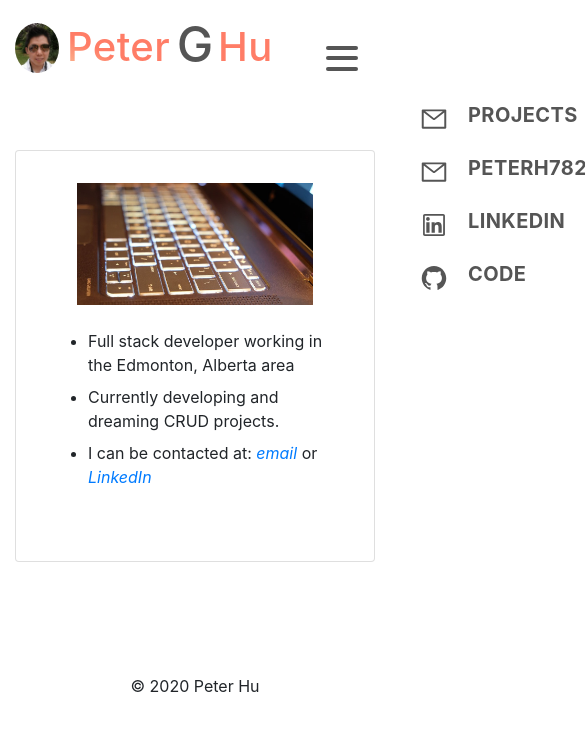
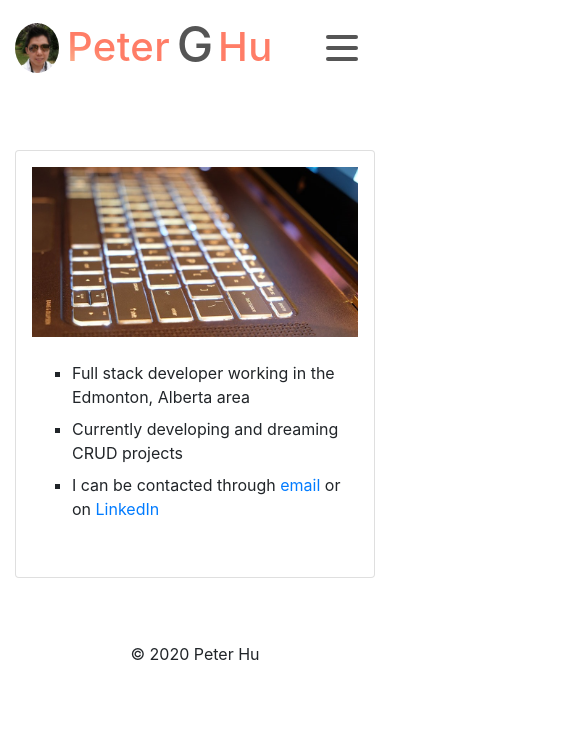
Before and after one commit to pghu782/peterhu.dev, a Gatsby site: page / in a window 390 px wide. Shown: the top 730 px of the page, 585 px wide, since content can reach past the window. Built offline with nearby package versions, Linux system fonts and the light colour scheme; Gatsby itself is replaced by a stand-in of ours.

Commit message:
Fix mobile menu

```diff
--- a/src/components/BurgerToggle/BurgerToggle.scss
+++ b/src/components/BurgerToggle/BurgerToggle.scss
@@ -1,6 +1,6 @@
 button.burger {
   position: absolute;
-  top: 5%;
+  top: 2rem;
   right: 2rem;
   display: flex;
   flex-direction: column;
--- a/src/components/Layout/Layout.js
+++ b/src/components/Layout/Layout.js
@@ -17,7 +17,7 @@ const Layout = ({ children }) => {
   `)
 
   return (
-    <>
+    <div className="layout">
       <link
         href="https://fonts.googleapis.com/css?family=Roboto&display=swap"
         rel="stylesheet"
@@ -27,7 +27,7 @@ const Layout = ({ children }) => {
         <main>{children}</main>
       </div>
       <footer>© {new Date().getFullYear()} Peter Hu</footer>
-    </>
+    </div>
   )
 }
 
--- a/src/components/Layout/Layout.scss
+++ b/src/components/Layout/Layout.scss
@@ -1,4 +1,7 @@
 @import "../../assets/variables";
+@import "node_modules/bootstrap/scss/functions";
+@import "node_modules/bootstrap/scss/variables";
+@import "node_modules/bootstrap/scss/mixins/_breakpoints";
 
 /* Styles */
 html {
@@ -12,6 +15,11 @@ body {
   -webkit-font-smoothing: antialiased;
   -moz-osx-font-smoothing: grayscale;
   background-color: rgb(248, 248, 248);
+}
+
+.layout {
+  position: relative;
+  overflow-x: hidden;
 }
 
 header {
@@ -33,6 +41,10 @@ header {
       letter-spacing: 0.4px;
     }
   }
+}
+
+ul {
+  list-style: square;
 }
 
 li {
@@ -140,7 +152,7 @@ li {
 footer {
   display: block;
   text-align: center;
-  margin-top: 7rem;
+  margin-top: 4rem;
   margin-bottom: 2rem;
 }
 
@@ -148,12 +160,31 @@ footer {
   margin: 0 auto;
 }
 
+.index-image-container {
+  @include media-breakpoint-up(sm) {
+    margin-bottom: 2rem;
+
+    img {
+      width: 94%;
+      height: 285px;
+    }
+  }
+
+  @include media-breakpoint-down(sm) {
+    margin-bottom: 1.5rem;
+
+    img {
+      width: 100%;
+    }
+  }
+}
+
 .description-container {
   max-width: 750px;
   padding: 2rem;
 
-  img {
-    width: 80%;
+  @include media-breakpoint-down(sm) {
+    padding: 1rem;
   }
 }
 
--- a/src/components/MobileMenu/MobileMenu.js
+++ b/src/components/MobileMenu/MobileMenu.js
@@ -4,6 +4,7 @@ import {
   AiOutlineMail,
   AiOutlineLinkedin,
   AiOutlineGithub,
+  AiOutlineCode,
 } from "react-icons/ai"
 
 import "./MobileMenu.scss"
@@ -14,13 +15,14 @@ const MobileMenu = ({ open }) => {
     otherWindow.opener = null
   }
 
-  let navHidden = open ? "" : "hidden"
+  let menuClasses = "mobileMenu"
+  if (!open) menuClasses = menuClasses + " hidden"
 
   return (
-    <nav open={open} className={navHidden}>
+    <div open={open} className={menuClasses}>
       <div className="row">
         <button type="button" className="btn btn-circle">
-          <AiOutlineMail />
+          <AiOutlineCode />
         </button>
         <a href="/projects">Projects</a>
       </div>
@@ -32,7 +34,7 @@ const MobileMenu = ({ open }) => {
         >
           <AiOutlineMail />
         </button>
-        <a href="peterh782@gmail.com">peterh782@gmail.com</a>
+        <a href="peterh782@gmail.com">Email</a>
       </div>
       <div className="row">
         <button
@@ -59,7 +61,7 @@ const MobileMenu = ({ open }) => {
         </button>
         <a href="https://github.com/peterghu">CODE</a>
       </div>
-    </nav>
+    </div>
   )
 }
 
--- a/src/components/MobileMenu/MobileMenu.scss
+++ b/src/components/MobileMenu/MobileMenu.scss
@@ -1,9 +1,10 @@
 @import "../../assets/variables";
 
-nav {
+.mobileMenu {
   display: flex;
   flex-direction: column;
   background: rgba(255, 255, 255, 0.95);
+  width: 100%;
   height: 100vh;
   padding: 6rem 2rem;
   position: absolute;
@@ -11,7 +12,8 @@ nav {
   right: 0;
   transition: transform 0.3s ease-in-out;
   z-index: 100;
-  width: 100%;
+
+  -webkit-font-smoothing: antialiased;
 
   &.hidden {
     transform: translateX(100%);
@@ -22,7 +24,7 @@ nav {
   }
 
   a {
-    padding-top: 0.25rem;
+    padding-top: 0.5rem;
     margin-left: 1rem;
     font-size: 1.25rem;
     text-transform: uppercase;
@@ -36,4 +38,8 @@ nav {
       color: lightgrey;
     }
   }
+
+  div.row {
+    margin-bottom: 1rem;
+  }
 }
--- a/src/pages/index.js
+++ b/src/pages/index.js
@@ -1,5 +1,4 @@
 import React from "react"
-import { Link } from "gatsby"
 import Layout from "../components/Layout/Layout"
 import SEO from "../components/Seo/Seo"
 import spectre from "../images/front_spectre.jpg"
@@ -10,25 +9,22 @@ const IndexPage = () => (
 
     <div className="d-flex justify-content-center mt-5">
       <div className="card description-container">
-        <div className="text-center mb-4">
+        <div className="index-image-container text-center">
           <img src={spectre} alt="Spectre Keyboard" />
         </div>
         <div className="mb-4">
           <ul>
             <li>Full stack developer working in the Edmonton, Alberta area</li>
-            <li>Currently developing and dreaming CRUD projects.</li>
+            <li>Currently developing and dreaming CRUD projects</li>
             <li>
-              I can be contacted at:{" "}
-              <a href="mailto:peterh782@gmail.com">
-                <i>email</i>
-              </a>{" "}
-              or{" "}
+              I can be contacted through{" "}
+              <a href="mailto:peterh782@gmail.com">email</a> or on{" "}
               <a
                 href="https://www.linkedin.com/in/peter-hu-p-eng-57450071/"
                 target="_blank"
                 rel="noopener noreferrer"
               >
-                <i>LinkedIn</i>
+                LinkedIn
               </a>
             </li>
           </ul>
```
